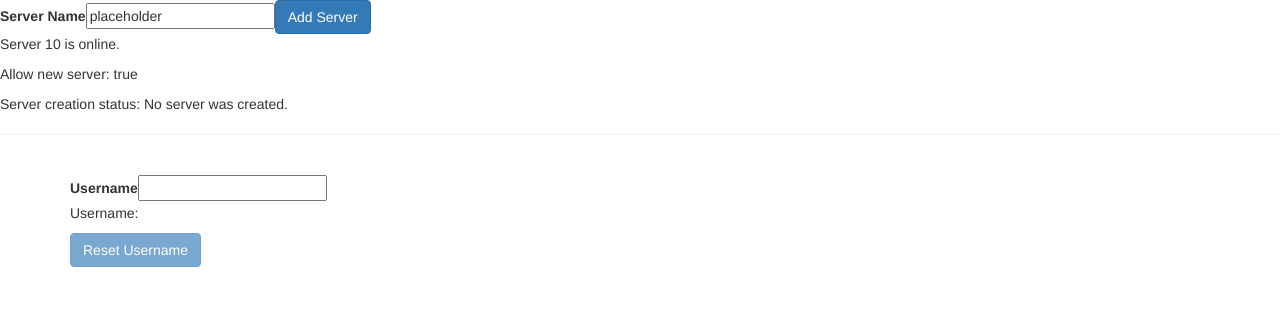
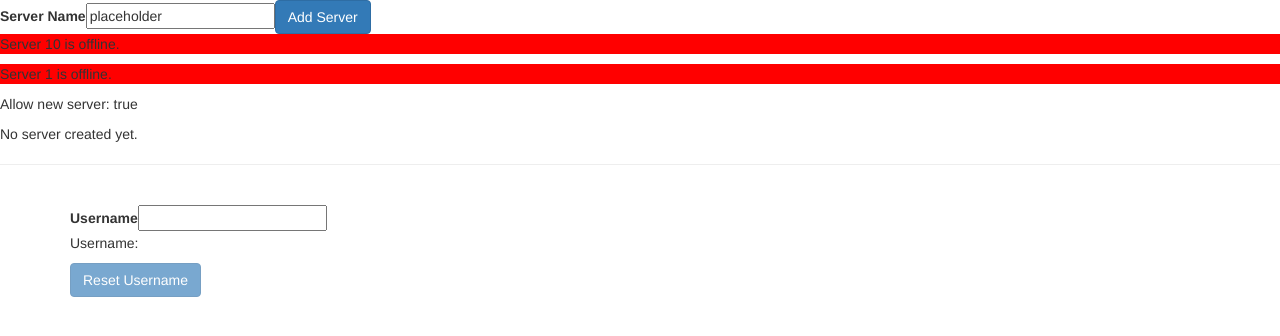
Before and after one commit to jessephilip/angular4Learning, an Angular app: page / in a window 1280 px wide. Shown: the top 336 px of the page. Built offline with nearby package versions, Linux system fonts and the light colour scheme.

Commit message:
making my way through built in directives

```diff
--- a/src/app/server/server.component.html
+++ b/src/app/server/server.component.html
@@ -1,3 +1,3 @@
-<p>
+<p [ngStyle]="{backgroundColor: getColor()}">
 	Server {{ id }} is {{ status }}.
 </p>
--- a/src/app/server/server.component.ts
+++ b/src/app/server/server.component.ts
@@ -6,15 +6,16 @@ import { Component } from '@angular/core';
 })
 
 export class ServerComponent {
-	private _title:string = 'app-server';
-	get title():string {
-		return this._title;
-	}
-	set title(title:string) {
-		this._title = title;
+
+	constructor() {
+		this.status = Math.random() > 0.5 ? 'online' : 'offline';
 	}
 
-	private _id:number = 10;
+	private _title:string = 'app-server';
+	get title():string { return this._title; }
+	set title(title:string) { this._title = title; }
+
+	private _id:number = Math.floor(Math.random() * 10) + 1;
 	public get id():number { return this._id; }
 	public set id(id:number) { this._id = id; }
 
@@ -22,4 +23,6 @@ export class ServerComponent {
 	public get status():string { return this._status; }
 	public set status(status:string) { this._status = status; }
 
+	public getColor() { return this.status === 'online' ? 'green' : 'red'; }
+
 }
--- a/src/app/servers/servers.component.html
+++ b/src/app/servers/servers.component.html
@@ -20,6 +20,11 @@
 	(click)="onCreateServer()"
 	>Add Server</button>
 <app-server></app-server>
+<app-server></app-server>
 <!-- <p [innerText]="allowNewServer"></p> -->
 <p>Allow new server: {{ allowNewServer }}</p>
-<p>Server creation status: {{ serverCreationStatus }}</p>
+<!-- <p>Server creation status: {{ serverCreationStatus }}</p> -->
+<p *ngIf="serverCreated; else noServer">Server was created, server name is {{ serverName }}</p>
+<ng-template #noServer>
+	<p>No server created yet.</p>
+</ng-template>
--- a/src/app/servers/servers.component.ts
+++ b/src/app/servers/servers.component.ts
@@ -14,13 +14,17 @@ export class ServersComponent implements OnInit {
 	public get allowNewServer():boolean { return this._allowNewServer; }
 	public set allowNewServer(allow:boolean) { this._allowNewServer = allow; }
 
-	private _serverCreationStatus:string = 'No server was created.';
+	private _serverCreationStatus:string = '';
 	public get serverCreationStatus():string { return this._serverCreationStatus; }
 	public set serverCreationStatus(status:string) { this._serverCreationStatus = status; }
 
 	private _serverName:string = 'placeholder';
 	public get serverName():string { return this._serverName; }
 	public set serverName(name:string) { this._serverName = name; }
+
+	private _serverCreated:boolean = false;
+	public get serverCreated():boolean { return this._serverCreated; }
+	public set serverCreated(status:boolean) { this._serverCreated = status ; }
 
 
 	constructor() {
@@ -32,7 +36,8 @@ export class ServersComponent implements OnInit {
 	ngOnInit() {}
 
 	public onCreateServer() {
-		this.serverCreationStatus = `${this.serverName} server was created!`;
+		// this.serverCreationStatus = `${this.serverName} server was created!`;
+		this.serverCreated = true;
 	}
 
 	public onUpdateServerName(event: Event) { this.serverName = (<HTMLInputElement>event.target).value; }
```
